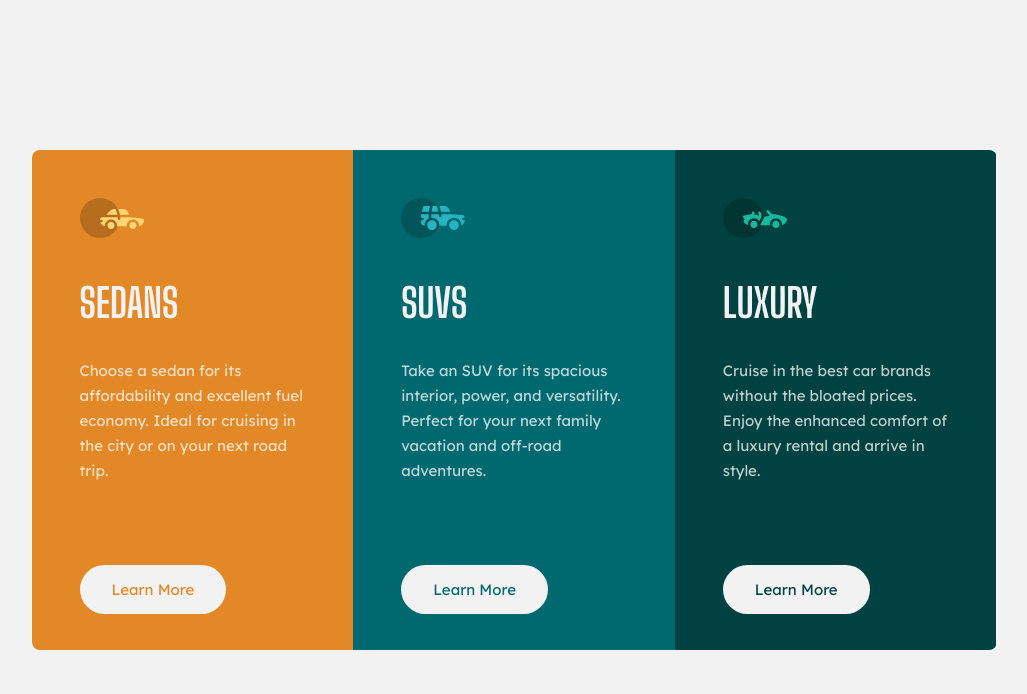
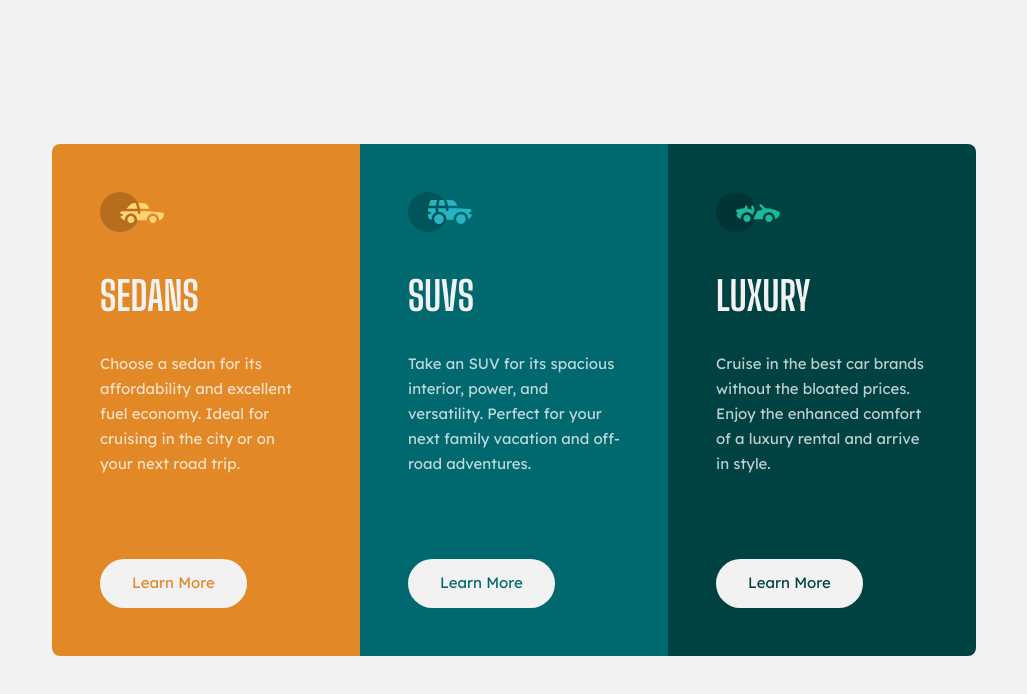
Before and after one commit to ManuelMadeira98/fm-column-preview-card, an Angular app in the folder column-preview-card/: page / in a window 1280 px wide. Shown: the top 694 px of the page, without its empty margins (126-1153 px from the left). Built offline with nearby package versions, Linux system fonts and the light colour scheme.

Commit message:
width adjustment

```diff
--- a/column-preview-card/src/app/app.component.scss
+++ b/column-preview-card/src/app/app.component.scss
@@ -4,7 +4,7 @@
     grid-template-rows: 1fr 1fr 1fr;
     border-radius: 8px;
     overflow: hidden;
-    max-width: 965px;
+    max-width: 924px;
     margin: 1.5rem;
 
     .card {
@@ -77,7 +77,6 @@
     .card-group {
         grid-template-rows: none;
         grid-template-columns: 1fr 1fr 1fr;
-        max-height: 500px;
 
         .card {
             &--button {
```
